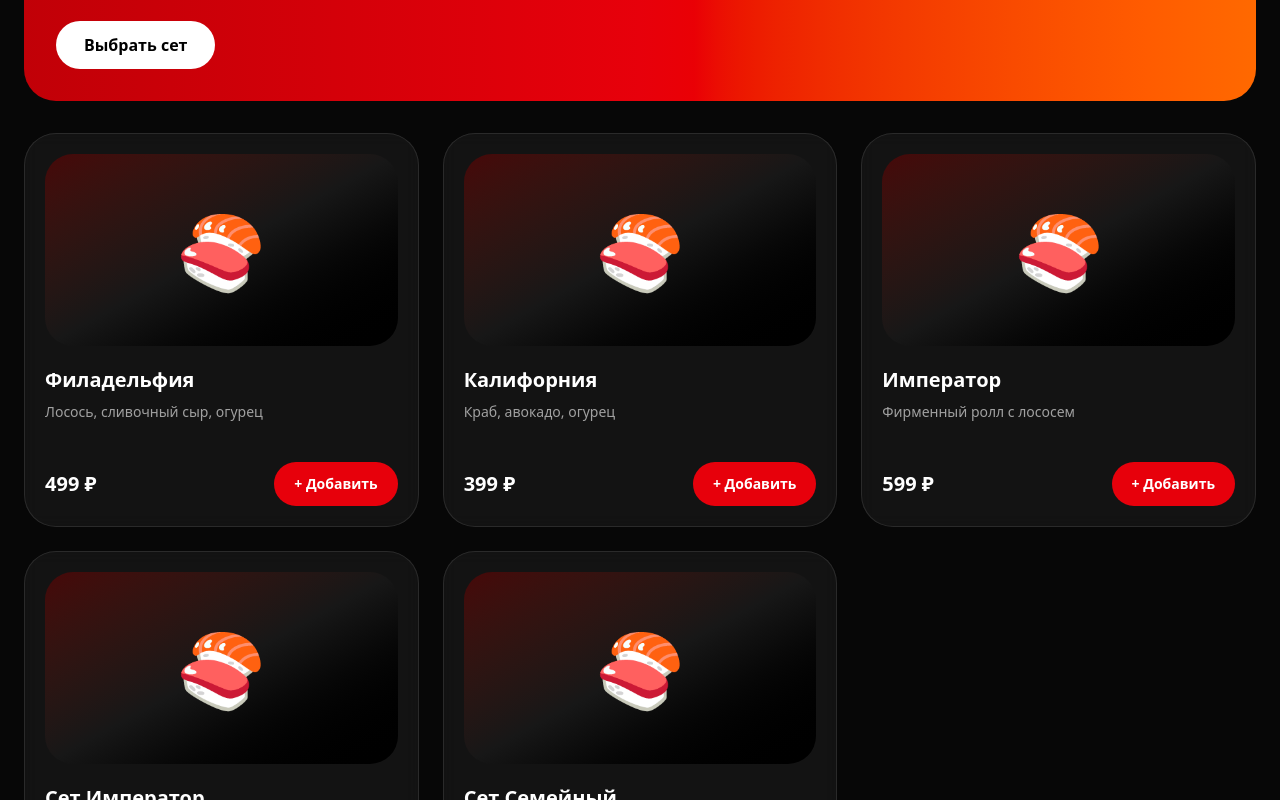
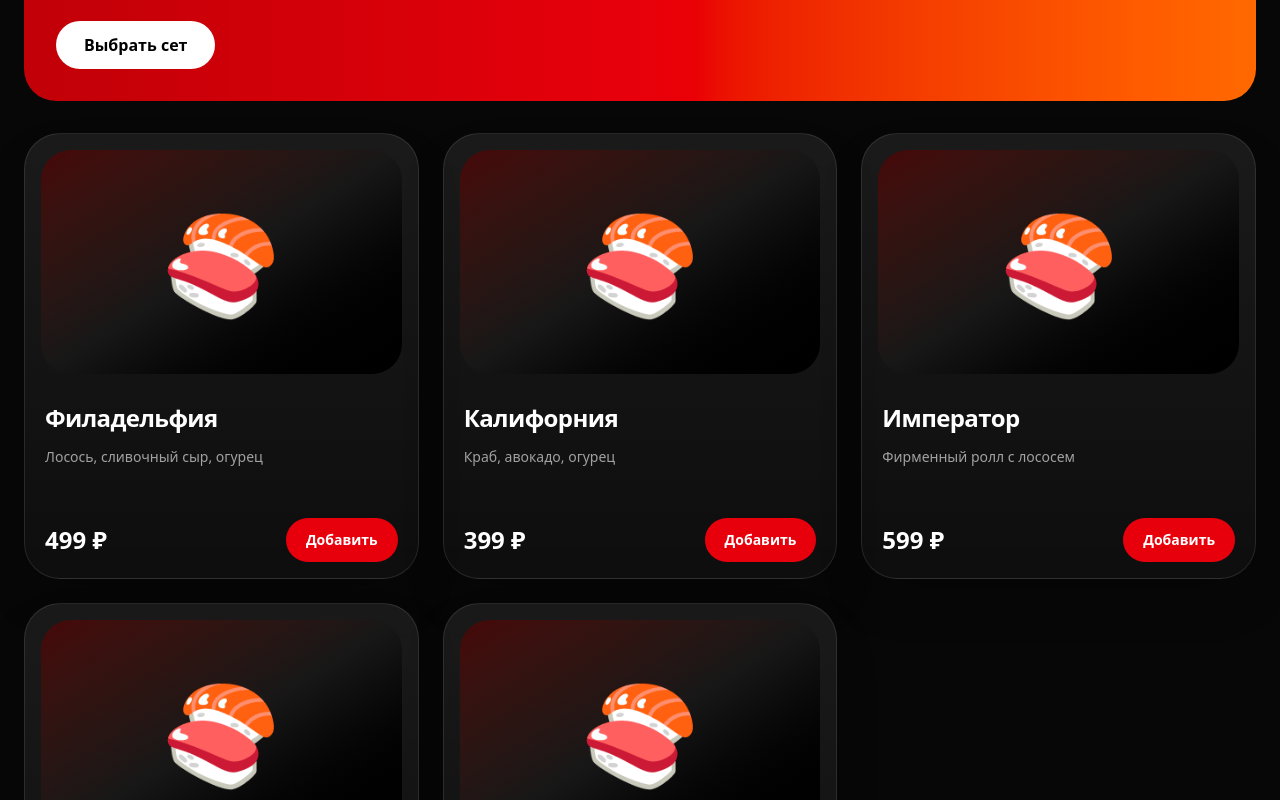
Before and after one commit to lolimon575-pixel/primerimperator, a Next.js app: page / in a window 1280 px wide. Shown: the part 1120-1920 px from the top of the page. Built offline with nearby package versions, Linux system fonts and the light colour scheme.

Commit message:
Redesign product cards with premium restaurant styling

```diff
--- a/components/ProductCard.tsx
+++ b/components/ProductCard.tsx
@@ -15,29 +15,44 @@ export default function ProductCard({
   onAdd?: () => void;
 }) {
   return (
-    <article className="group overflow-hidden rounded-[32px] border border-white/10 bg-white/5 p-5 backdrop-blur transition hover:-translate-y-2 hover:border-red-500/40">
-      <div className="relative mb-5 flex h-48 items-center justify-center rounded-[28px] bg-gradient-to-br from-red-950 via-neutral-900 to-black text-7xl">
-        🍣
+    <article className="group relative overflow-hidden rounded-[36px] border border-white/10 bg-gradient-to-b from-white/[0.08] to-white/[0.03] p-4 shadow-2xl transition duration-300 hover:-translate-y-2 hover:border-red-500/50">
+      <div className="relative flex h-56 items-center justify-center overflow-hidden rounded-[30px] bg-gradient-to-br from-red-950 via-neutral-900 to-black">
+        <div className="absolute inset-0 bg-[radial-gradient(circle_at_center,rgba(239,68,68,.25),transparent_55%)] opacity-0 transition duration-500 group-hover:opacity-100" />
+        <span className="relative text-8xl transition duration-500 group-hover:scale-110">🍣</span>
         {product.badge && (
-          <span className="absolute left-3 top-3 rounded-full bg-red-600 px-3 py-1 text-xs font-bold">
+          <span className="absolute left-4 top-4 rounded-full bg-red-600 px-4 py-1 text-xs font-black uppercase tracking-wider shadow-lg">
             {product.badge}
           </span>
         )}
       </div>
 
-      {product.category && <span className="text-xs text-red-400">{product.category}</span>}
-      <h3 className="mt-2 text-xl font-black">{product.name}</h3>
-      <p className="mt-2 min-h-10 text-sm text-neutral-400">{product.description}</p>
-      {product.weight && <p className="mt-2 text-xs text-neutral-500">{product.weight}</p>}
+      <div className="px-1 pt-5">
+        {product.category && (
+          <span className="text-xs font-bold uppercase tracking-widest text-red-400">
+            {product.category}
+          </span>
+        )}
 
-      <div className="mt-5 flex items-center justify-between">
-        <span className="text-xl font-black">{product.price} ₽</span>
-        <button
-          onClick={onAdd}
-          className="rounded-full bg-red-600 px-5 py-3 text-sm font-bold hover:bg-red-500"
-        >
-          + Добавить
-        </button>
+        <h3 className="mt-2 text-2xl font-black tracking-tight">{product.name}</h3>
+        <p className="mt-3 min-h-12 text-sm leading-relaxed text-neutral-400">
+          {product.description}
+        </p>
+
+        {product.weight && (
+          <div className="mt-3 inline-flex rounded-full bg-white/5 px-3 py-1 text-xs text-neutral-400">
+            {product.weight}
+          </div>
+        )}
+
+        <div className="mt-6 flex items-center justify-between gap-3">
+          <span className="text-2xl font-black">{product.price} ₽</span>
+          <button
+            onClick={onAdd}
+            className="rounded-full bg-red-600 px-5 py-3 text-sm font-black transition hover:scale-105 hover:bg-red-500 active:scale-95"
+          >
+            Добавить
+          </button>
+        </div>
       </div>
     </article>
   );
```
